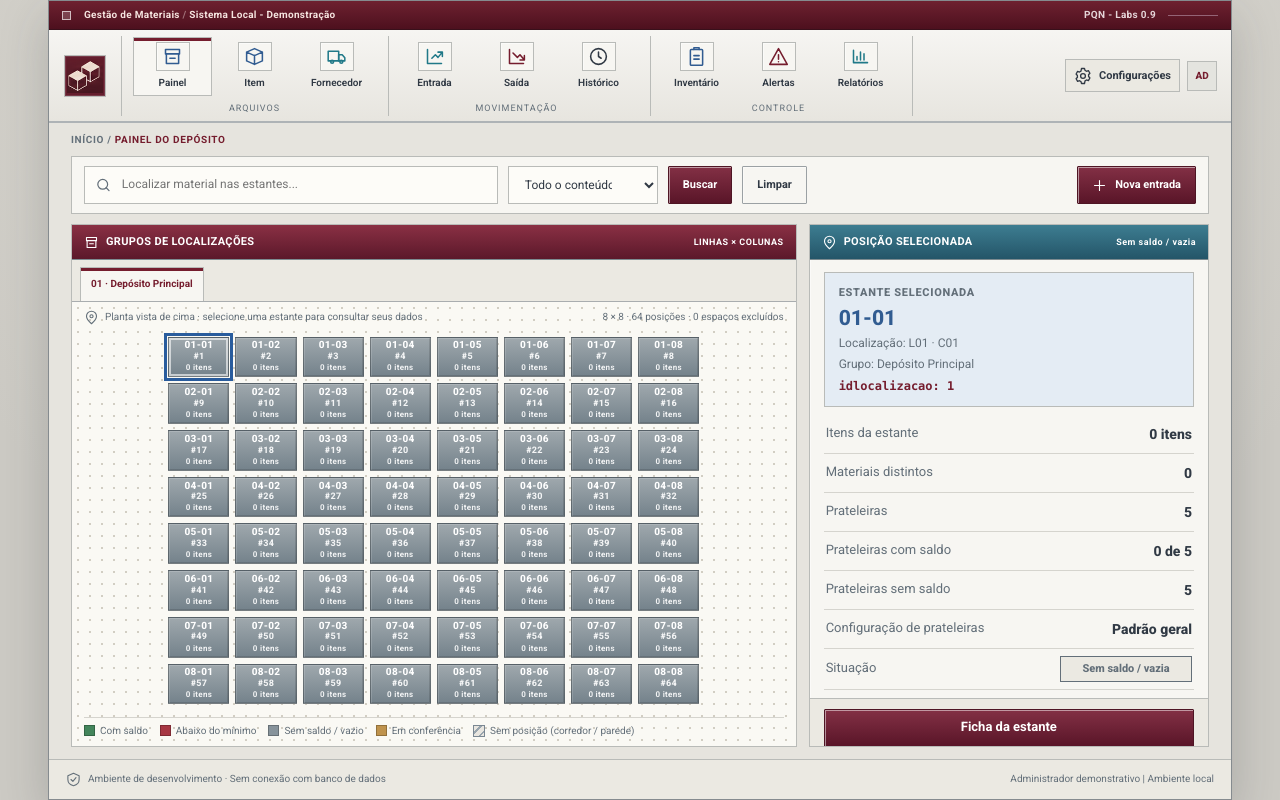
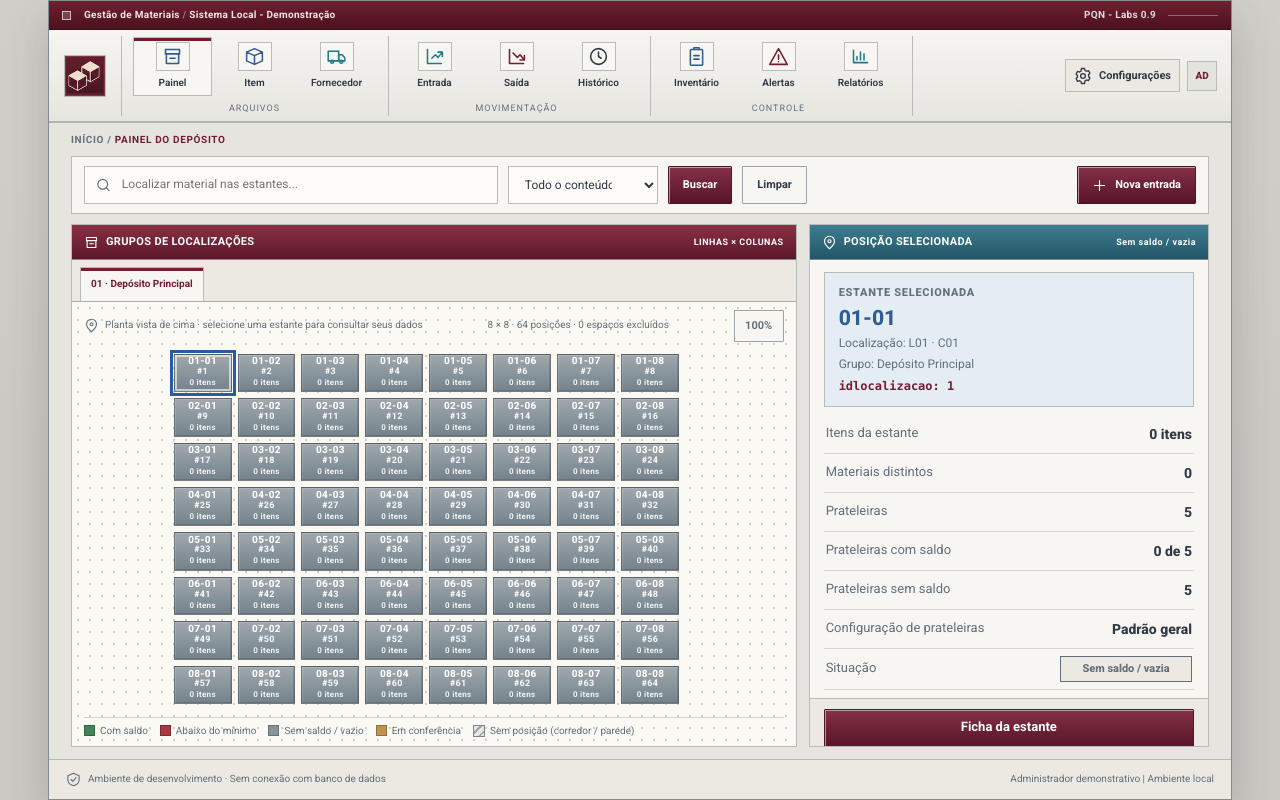
Before and after one commit to J-Tabosa/AlmoxarifadoGrupo, an Angular app in the folder frontend/: page /painel in a window 1280 px wide. Built offline with nearby package versions, Linux system fonts and the light colour scheme.

Commit message:
Adiciona zoom por rolagem ao mapa do painel

```diff
--- a/frontend/src/app/components/painel/painel.css
+++ b/frontend/src/app/components/painel/painel.css
@@ -11,12 +11,14 @@
 
 /* Células uniformes de 90 × 60 (proporção 60:40), inclusive nos espaços vazios. */
 #addressGrid {
-    --tile-width: 90px;
-    --tile-height: 60px;
+    --base-tile-height: 60px;
+    --base-tile-position-font: 11px;
+    --tile-height: calc(var(--base-tile-height) * var(--map-zoom, 1));
+    --tile-width: calc(var(--tile-height) * 1.5);
     width: max-content;
     margin: 0 auto;
-    padding: 4px;
-    gap: 6px;
+    padding: calc(4px * var(--map-zoom, 1));
+    gap: calc(6px * var(--map-zoom, 1));
 }
 
 #addressGrid .address-tile {
@@ -25,8 +27,8 @@
     min-width: 0;
     aspect-ratio: 3 / 2;
     grid-template-rows: minmax(0, 1fr) auto auto;
-    gap: 2px;
-    padding: 4px;
+    gap: calc(2px * var(--map-zoom, 1));
+    padding: calc(4px * var(--map-zoom, 1));
     box-sizing: border-box;
 }
 
@@ -40,6 +42,29 @@
     width: 100%;
     text-align: center;
     line-height: 1.1;
+    font-size: calc(var(--base-tile-position-font) * var(--map-zoom, 1));
+}
+
+#addressGrid .tile-id {
+    font-size: calc(9px * var(--map-zoom, 1));
+}
+
+#addressGrid .rack-mini-count {
+    font-size: calc(8px * var(--map-zoom, 1));
+    padding: 0 calc(3px * var(--map-zoom, 1)) calc(2px * var(--map-zoom, 1));
+}
+
+#addressGrid .mini-corner {
+    font-size: calc(9px * var(--map-zoom, 1));
+}
+
+.panel-map-zoom {
+    flex-shrink: 0;
+    min-width: 50px;
+    min-height: 24px;
+    padding: 2px 6px;
+    font-size: 11px;
+    font-variant-numeric: tabular-nums;
 }
 
 .console-location .rack-main-name {
@@ -73,7 +98,7 @@
 #addressGrid .address-tile.masked {
     grid-template-rows: auto auto;
     align-content: center;
-    gap: 4px;
+    gap: calc(4px * var(--map-zoom, 1));
     opacity: 1;
     cursor: default;
 }
@@ -197,6 +222,10 @@
     min-width: 0;
     overflow: auto;
     padding: 3px;
+    /* O zoom não aumenta a altura do Painel; a rolagem fica dentro do mapa. */
+    max-height: min(65dvh, calc(var(--map-rows) * 66px + 8px));
+    overscroll-behavior: contain;
+    scrollbar-gutter: stable;
 }
 
 @media (min-width: 1101px) and (min-height: 600px) {
@@ -271,23 +300,20 @@
         flex: 1 1 0;
         min-height: 0;
         container-type: size;
+        max-height: none;
     }
 
     #addressGrid {
-        --tile-height: max(36px, min(60px,
+        --base-tile-height: max(36px, min(60px,
             calc((100cqh - 8px - (var(--map-rows) - 1) * 6px) / var(--map-rows)),
             calc((100cqw - 8px - (var(--map-cols) - 1) * 6px) / var(--map-cols) / 1.5)));
-        --tile-width: calc(var(--tile-height) * 1.5);
+        --base-tile-position-font: 10px;
         margin: 0 auto;
     }
 
     #addressGrid .address-tile {
         gap: 0;
-        padding: 2px;
-    }
-
-    #addressGrid .tile-position {
-        font-size: 10px;
+        padding: calc(2px * var(--map-zoom, 1));
     }
 
     .detail-console {
--- a/frontend/src/app/components/painel/painel.html
+++ b/frontend/src/app/components/painel/painel.html
@@ -59,10 +59,13 @@
                         }
                     </span>
                     <span>{{ group.rows }} × {{ group.cols }} · {{ activeCount }} posições · {{ group.slots.length - activeCount }} espaços excluídos</span>
+                    <button type="button" class="btn small panel-map-zoom" (click)="resetMapZoom(mapViewport)"
+                            title="Use a rodinha sobre o mapa. Clique para restaurar 100%." aria-label="Restaurar zoom do mapa">{{ mapZoom }}%</button>
                 </div>
 
                 <!-- Espaços desativados podem ser exibidos ou ocultados, sem mudar a geometria da planta. -->
-                <div class="map-viewport" [style.--map-rows]="group.rows" [style.--map-cols]="group.cols">
+                <div class="map-viewport" #mapViewport (wheel)="zoomMap($event)"
+                     [style.--map-rows]="group.rows" [style.--map-cols]="group.cols" [style.--map-zoom]="mapZoom / 100">
                 <div id="addressGrid" class="address-grid" [class.search-active]="!!query && countMatches(group) > 0"
                      [style.grid-template-columns]="'repeat(' + group.cols + ', var(--tile-width))'"
                      [style.grid-template-rows]="'repeat(' + group.rows + ', var(--tile-height))'"
--- a/frontend/src/app/components/painel/painel.ts
+++ b/frontend/src/app/components/painel/painel.ts
@@ -1,4 +1,4 @@
-import { Component, HostListener, inject, OnDestroy } from '@angular/core';
+import { ChangeDetectorRef, Component, HostListener, inject, OnDestroy } from '@angular/core';
 import { NgClass } from '@angular/common';
 import { FormsModule } from '@angular/forms';
 import { RouterLink } from '@angular/router';
@@ -16,6 +16,8 @@ import { FichaItem } from '../ficha-item/ficha-item';
 export class Painel implements OnDestroy {
     readonly planta = inject(PlantaService);
     private readonly itensApi = inject(ItensService);
+    private readonly cdr = inject(ChangeDetectorRef);
+    mapZoom = 100;
     group = this.planta.activeGroup;
 
     constructor() { this.planta.refreshStock(); }
@@ -52,6 +54,33 @@ export class Painel implements OnDestroy {
         this.group = g;
         this.planta.selectGroup(g.key);
         this.selected = g.slots.find(s => !s.blocked) ?? null;
+    }
+
+    /** A escala é relativa ao tamanho responsivo normal da planta. */
+    zoomMap(event: WheelEvent): void {
+        if (event.deltaY === 0 || event.ctrlKey || event.metaKey) return;
+        event.preventDefault();
+        const next = Math.max(50, Math.min(250, this.mapZoom + (event.deltaY < 0 ? 10 : -10)));
+        this.setMapZoom(next, event.currentTarget as HTMLElement, event.clientX, event.clientY);
+    }
+
+    resetMapZoom(viewport: HTMLElement): void {
+        const rect = viewport.getBoundingClientRect();
+        this.setMapZoom(100, viewport, rect.left + viewport.clientWidth / 2, rect.top + viewport.clientHeight / 2);
+    }
+
+    private setMapZoom(next: number, viewport: HTMLElement, x: number, y: number): void {
+        if (next === this.mapZoom) return;
+        const grid = viewport.querySelector<HTMLElement>('#addressGrid');
+        if (!grid) return;
+        const before = grid.getBoundingClientRect();
+        const fx = before.width ? (x - before.left) / before.width : 0;
+        const fy = before.height ? (y - before.top) / before.height : 0;
+        this.mapZoom = next;
+        this.cdr.detectChanges();
+        const after = grid.getBoundingClientRect();
+        viewport.scrollLeft += after.left + fx * after.width - x;
+        viewport.scrollTop += after.top + fy * after.height - y;
     }
 
     match(s: Posicao): boolean { return this.planta.matchingRack(s, this.query, this.mode); }
```
Also changed, not shown: 1 other file (tests, documents, lock files or other folders).
